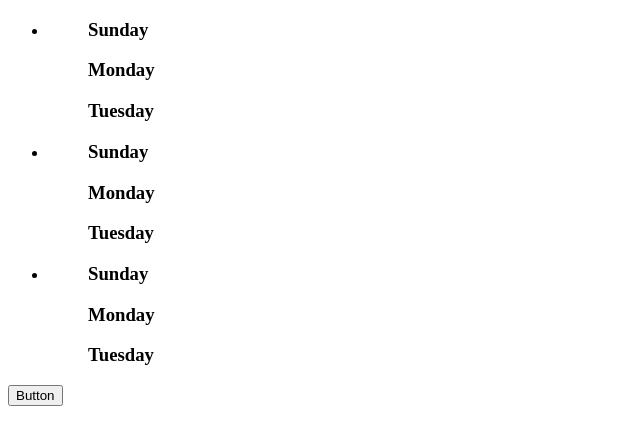
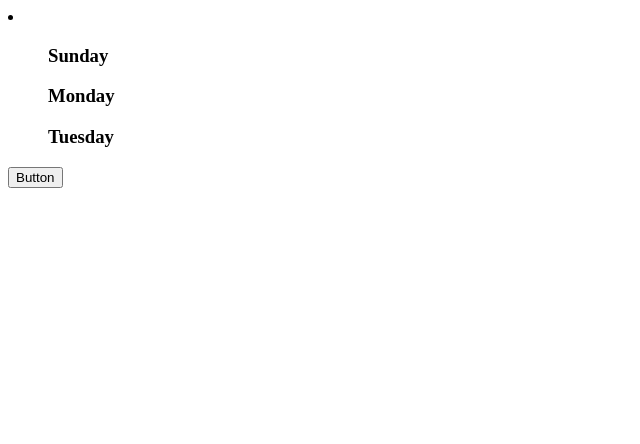
Before and after one commit to madhurabhujbal/simpleList-VueJS, a Vue app: page / in a window 1280 px wide. Shown: the top 444 px of the page, without its empty margins (0-640 px from the left). Built offline with nearby package versions, Linux system fonts and the light colour scheme.

Commit message:
Move the list and code to render it in component

```diff
--- a/src/App.vue
+++ b/src/App.vue
@@ -1,8 +1,6 @@
 <template>
 <div id="app">
-  <ul v-for="(item, id) in listItems" v-bind:key="id">
     <li><WeekDay /></li>
-  </ul>
   <button @click="buttonClicked">Button</button>
 </div>
 </template>
@@ -17,21 +15,10 @@ export default {
       this.title = "button clicked"
     }
   },
-  data() {
-    return {
-      listItems: [
-        {id: 1, title: "Sunday"},
-        {id: 2, title: "Monday"},
-        {id: 3, title: "Tuesday"}
-      ]
-    }
-  },
 
 }
 </script>
 
 <style>
-/* button {
-  margin-top: 30%;
-} */
+
 </style>
```
